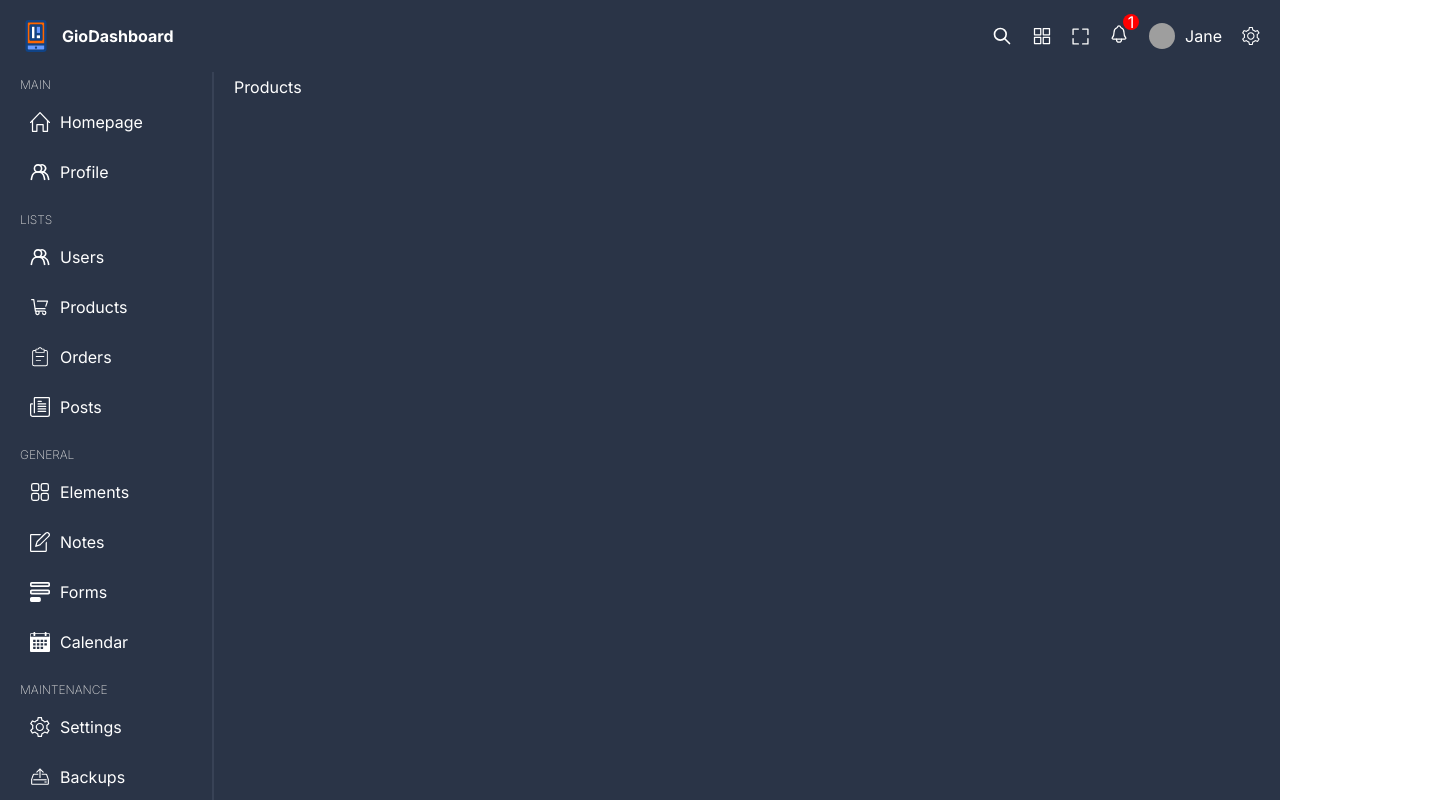
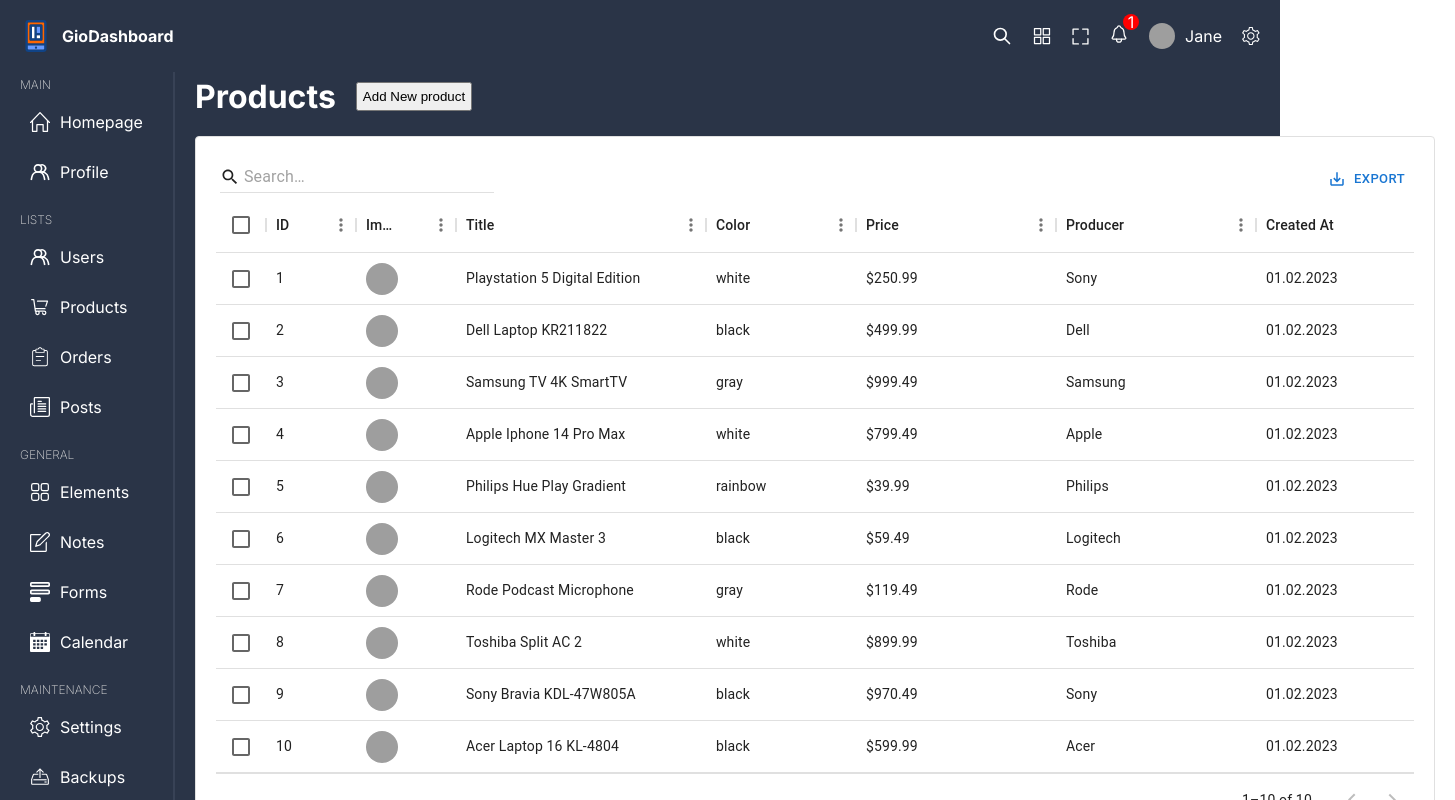
Before and after one commit to gio797/react-admin-dashboard, a React (Vite) app: page /products in a window 1280 px wide. Shown: the top 800 px of the page, 1455 px wide, since content can reach past the window. Built offline with nearby package versions, Linux system fonts and the light colour scheme; grey boxes are pictures that could not be loaded.

Commit message:
add single page

```diff
--- a/src/App.tsx
+++ b/src/App.tsx
@@ -11,6 +11,8 @@
 import Login from "./pages/login/Login";
 import "../src/styles/global.scss";
 import Home from "./pages/home/Home";
+import User from "./pages/user/User";
+import Product from "./pages/product/Product";
 
 const router = createBrowserRouter(
   createRoutesFromElements(
@@ -19,6 +21,8 @@
         <Route index element={<Home />} />
         <Route path="users" element={<Users />} />
         <Route path="products" element={<Products />} />
+        <Route path="users/:id" element={<User />} />
+        <Route path="products/:id" element={<Product />} />
       </Route>
       <Route path="login" element={<Login />} />
     </>
--- a/src/components/menu/Menu.tsx
+++ b/src/components/menu/Menu.tsx
@@ -10,7 +10,7 @@
           <span className="title">{item.title}</span>
 
           {item.listItems.map((item) => (
-            <Link className="list-item" to="/" key={item.id}>
+            <Link className="list-item" to={item.url} key={item.id}>
               <img src={item.icon} alt="" />
               <span className="list-item-title">{item.title}</span>
             </Link>
--- /dev/null
+++ b/src/components/single/Single.tsx
@@ -0,0 +1,93 @@
+import {
+  Legend,
+  Line,
+  LineChart,
+  ResponsiveContainer,
+  Tooltip,
+  XAxis,
+  YAxis,
+} from "recharts";
+import "./single.scss";
+
+type Props = {
+  id: number;
+  img?: string;
+  title: string;
+  info: object;
+  chart?: {
+    dataKeys: { name: string; color: string }[];
+    data: object[];
+  };
+  activities?: { time: string; text: string }[];
+};
+
+const Single = (props: Props) => {
+  return (
+    <div className="single">
+      <div className="view">
+        <div className="info">
+          <div className="topInfo">
+            {props.img && <img src={props.img} alt="" />}
+            <h1>{props.title}</h1>
+            <button>Update</button>
+          </div>
+          <div className="details">
+            {Object.entries(props.info).map((item) => (
+              <div className="item" key={item[0]}>
+                <span className="itemTitle">{item[0]}</span>
+                <span className="itemValue">{item[1]}</span>
+              </div>
+            ))}
+          </div>
+        </div>
+        <hr />
+        {props.chart && (
+          <div className="chart">
+            <ResponsiveContainer width="100%" height="100%">
+              <LineChart
+                width={500}
+                height={300}
+                data={props.chart.data}
+                margin={{
+                  top: 5,
+                  right: 30,
+                  left: 20,
+                  bottom: 5,
+                }}
+              >
+                <XAxis dataKey="name" />
+                <YAxis />
+                <Tooltip />
+                <Legend />
+                {props.chart.dataKeys.map((dataKey) => (
+                  <Line
+                    type="monotone"
+                    dataKey={dataKey.name}
+                    stroke={dataKey.color}
+                  />
+                ))}
+              </LineChart>
+            </ResponsiveContainer>
+          </div>
+        )}
+      </div>
+      <div className="activities">
+        <h2>Latest Activities</h2>
+        {props.activities && (
+          <ul>
+            {props.activities.map((activity) => (
+              <li key={activity.text}>
+                <div>
+                  <p>{activity.text}</p>
+                  <time>{activity.time}</time>
+                </div>
+              </li>
+            ))}
+          </ul>
+        )}
+      </div>
+    </div>
+  );
+};
+
+export default Single;
--- /dev/null
+++ b/src/components/single/single.scss
@@ -0,0 +1,112 @@
+.single {
+  display: flex;
+
+  // @include xl{
+  //   flex-direction: column;
+  //   gap: 50px;
+  // }
+
+  .view {
+    flex: 1;
+
+    .info {
+      .topInfo {
+        display: flex;
+        align-items: center;
+        gap: 20px;
+
+        img {
+          width: 100px;
+          height: 100px;
+          border-radius: 20px;
+          object-fit: cover;
+        }
+
+        h1 {
+          font-weight: 500;
+        }
+      }
+      .details {
+        font-size: 18px;
+
+        .item {
+          margin: 30px 0px;
+
+          .itemTitle {
+            font-weight: 600;
+            margin-right: 10px;
+            text-transform: capitalize;
+          }
+        }
+      }
+    }
+
+    hr {
+      width: 90%;
+      height: 0;
+      border: 0.5px solid gray;
+      margin: 20px 0px;
+
+      // @include md{
+      //   display: none;
+      // }
+    }
+
+    .chart {
+      margin-top: 50px;
+      width: 80%;
+      height: 400px;
+
+      // @include md{
+      //   display: none;
+      // }
+    }
+  }
+  .activities {
+    flex: 1;
+
+    h2 {
+      margin-bottom: 20px;
+    }
+
+    ul {
+      li {
+        list-style-type: none;
+        position: relative;
+        width: 1px;
+        padding-top: 50px;
+        background-color: #f45b69;
+
+        &::after {
+          content: "";
+          position: absolute;
+          left: 50%;
+          bottom: 0;
+          width: 10px;
+          height: 10px;
+          border-radius: 50%;
+          background-color: #f45b69;
+          transform: translateX(-50%);
+        }
+
+        div {
+          min-width: 480px;
+          padding: 15px;
+          background-color: #f45b6810;
+
+          // @include md{
+          //   min-width: 250px;
+          // }
+
+          p {
+            margin-bottom: 5px;
+          }
+
+          time {
+            font-size: 12px;
+          }
+        }
+      }
+    }
+  }
+}
--- /dev/null
+++ b/src/pages/product/Product.tsx
@@ -0,0 +1,14 @@
+import Single from "../../components/single/Single";
+import { singleProduct } from "../../data";
+import "./product.scss";
+
+function Product() {
+  //fetch data and send to single component
+  return (
+    <div className="product">
+      <Single {...singleProduct} />
+    </div>
+  );
+}
+
+export default Product;
--- a/src/pages/products/Products.tsx
+++ b/src/pages/products/Products.tsx
@@ -1,7 +1,71 @@
+import { useState } from "react";
 import "./products.scss";
+import DataTable from "../../components/dataTable/DataTable";
+import Add from "../../components/add/Add";
+import { GridColDef } from "@mui/x-data-grid";
+import { products } from "../../data";
+
+const columns: GridColDef[] = [
+  { field: "id", headerName: "ID", width: 90 },
+  {
+    field: "img",
+    headerName: "Image",
+    width: 100,
+    renderCell: (params) => {
+      return <img src={params.row.img || "/noavatar.png"} alt="" />;
+    },
+  },
+  {
+    field: "title",
+    type: "string",
+    headerName: "Title",
+    width: 250,
+  },
+  {
+    field: "color",
+    type: "string",
+    headerName: "Color",
+    width: 150,
+  },
+  {
+    field: "price",
+    type: "string",
+    headerName: "Price",
+    width: 200,
+  },
+  {
+    field: "producer",
+    headerName: "Producer",
+    type: "string",
+    width: 200,
+  },
+  {
+    field: "createdAt",
+    headerName: "Created At",
+    width: 200,
+    type: "string",
+  },
+  {
+    field: "inStock",
+    headerName: "In Stock",
+    width: 150,
+    type: "boolean",
+  },
+];
 
 function Products() {
-  return <div className="products">Products</div>;
+  const [open, setOpen] = useState(false);
+
+  return (
+    <div className="products">
+      <div className="info">
+        <h1>Products</h1>
+        <button onClick={() => setOpen(true)}>Add New product</button>
+      </div>
+      <DataTable slug="products" columns={columns} rows={products} />
+      {open && <Add setOpen={setOpen} slug="product" columns={columns} />}
+    </div>
+  );
 }
 
 export default Products;
--- a/src/pages/products/products.scss
+++ b/src/pages/products/products.scss
@@ -0,0 +1,13 @@
+.products {
+  .info {
+    display: flex;
+    align-items: center;
+    gap: 20px;
+    margin-bottom: 20px;
+
+    button {
+      padding: 5px;
+      cursor: pointer;
+    }
+  }
+}
--- /dev/null
+++ b/src/pages/user/User.tsx
@@ -0,0 +1,14 @@
+import Single from "../../components/single/Single";
+import { singleUser } from "../../data";
+import "./user.scss";
+
+function User() {
+  //fetch data and send to single component
+  return (
+    <div className="user">
+      <Single {...singleUser} />
+    </div>
+  );
+}
+
+export default User;
```
Also changed, not shown: src/pages/product/product.scss (added), src/pages/user/user.scss (added).
